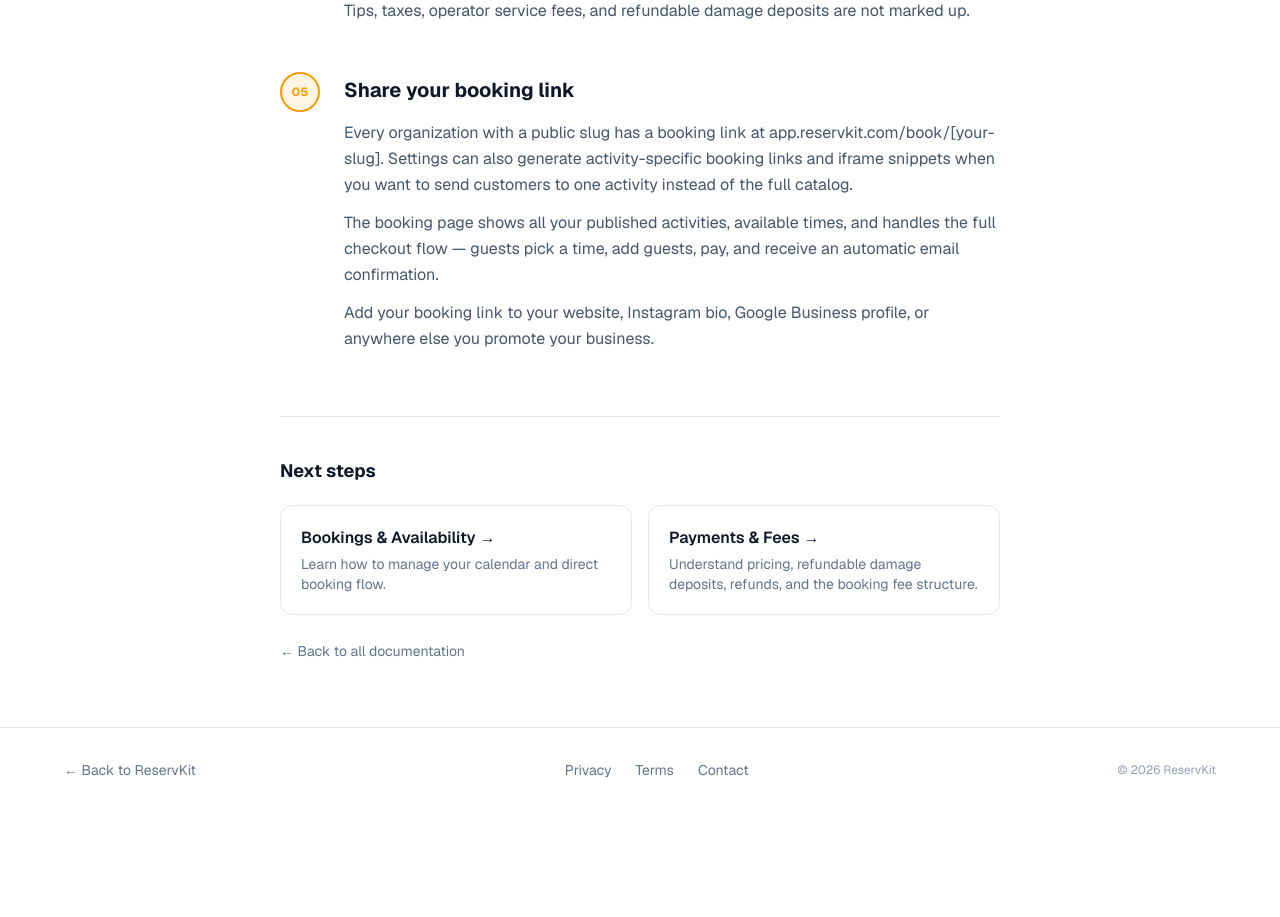
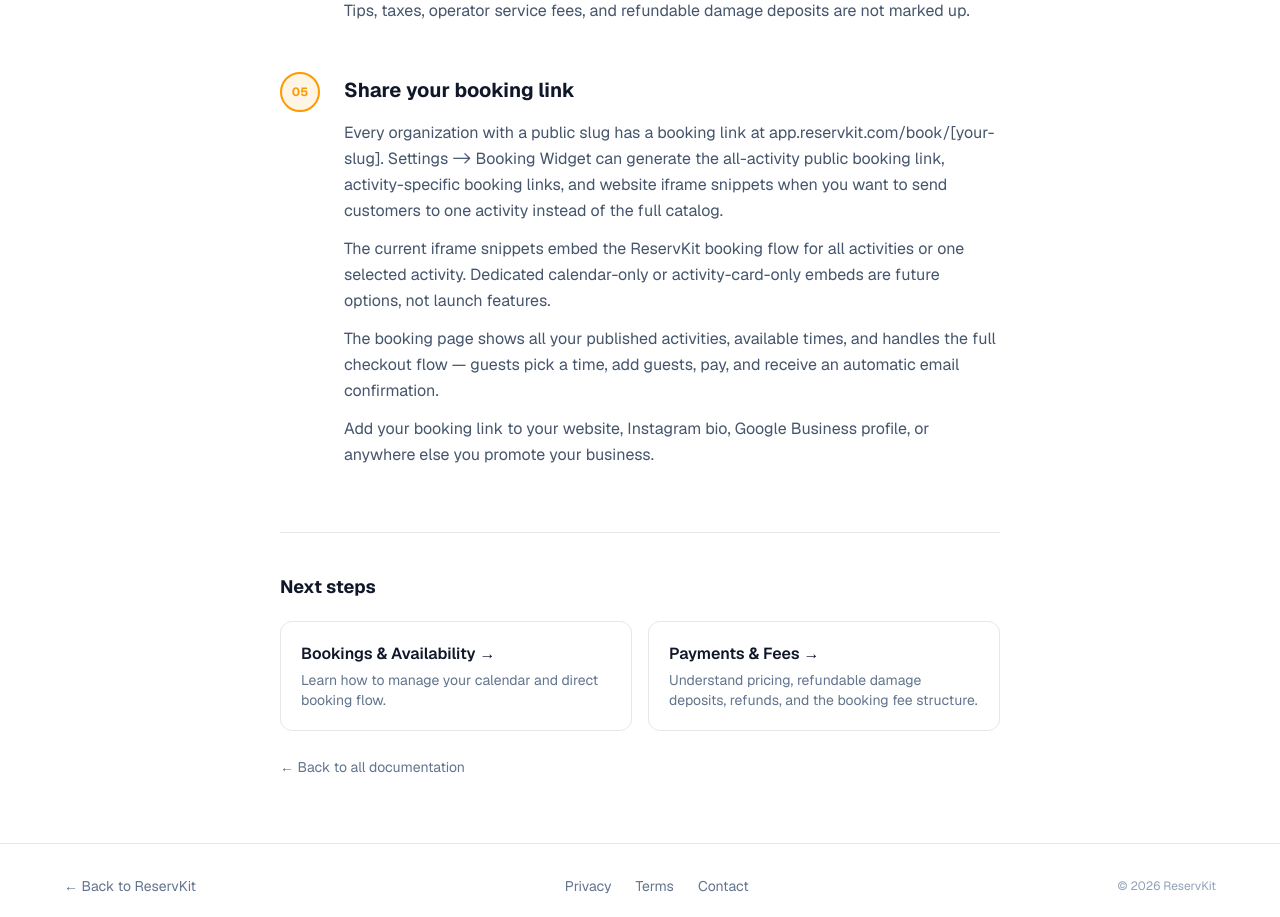
Before and after one commit to Cortana-Ops/reservkit-landing, a Next.js app: page /docs/getting-started in a window 1280 px wide. Shown: the part 1680-2597 px from the top of the page. Before the commit the page ends 2492 px from the top, so only its background shows below. Built offline with nearby package versions, Linux system fonts and the light colour scheme.

Commit message:
Clarify booking link embed docs

```diff
--- a/app/docs/getting-started/page.tsx
+++ b/app/docs/getting-started/page.tsx
@@ -62,7 +62,8 @@
     number: "05",
     title: "Share your booking link",
     content: [
-      "Every organization with a public slug has a booking link at app.reservkit.com/book/[your-slug]. Settings can also generate activity-specific booking links and iframe snippets when you want to send customers to one activity instead of the full catalog.",
+      "Every organization with a public slug has a booking link at app.reservkit.com/book/[your-slug]. Settings -> Booking Widget can generate the all-activity public booking link, activity-specific booking links, and website iframe snippets when you want to send customers to one activity instead of the full catalog.",
+      "The current iframe snippets embed the ReservKit booking flow for all activities or one selected activity. Dedicated calendar-only or activity-card-only embeds are future options, not launch features.",
       "The booking page shows all your published activities, available times, and handles the full checkout flow — guests pick a time, add guests, pay, and receive an automatic email confirmation.",
       "Add your booking link to your website, Instagram bio, Google Business profile, or anywhere else you promote your business.",
     ],
--- a/app/docs/page.tsx
+++ b/app/docs/page.tsx
@@ -30,8 +30,8 @@
     icon: CalendarDays,
     title: "Bookings & Availability",
     href: "/docs/bookings-availability",
-    description: "Manage your availability calendar, direct booking flow, and cancellation process.",
-    topics: ["Setting availability windows", "Managing time slots", "Handling cancellations", "Booking status overview", "Check-in process"],
+    description: "Manage your availability calendar, direct booking links, website iframe snippets, and cancellation process.",
+    topics: ["Setting availability windows", "Managing time slots", "All-activity and single-activity links", "Website iframe snippets", "Check-in process"],
   },
   {
     icon: CreditCard,
--- a/scripts/check-content.mjs
+++ b/scripts/check-content.mjs
@@ -243,6 +243,9 @@
   { file: "app/docs/payments/page.tsx", text: "tips, taxes, operator service fees, and" },
   { file: "app/lib/marketing.ts", text: "refundable damage deposits are not marked up" },
   { file: "app/docs/getting-started/page.tsx", text: "ReservKit collects the plan-based booking fee on the booking subtotal where applicable" },
+  { file: "app/docs/getting-started/page.tsx", text: "Settings -> Booking Widget can generate the all-activity public booking link" },
+  { file: "app/docs/getting-started/page.tsx", text: "activity-specific booking links, and website iframe snippets" },
+  { file: "app/docs/getting-started/page.tsx", text: "Dedicated calendar-only or activity-card-only embeds are future options, not launch features" },
   { file: "app/terms/page.tsx", text: "percentage of the eligible booking subtotal according to the active plan" },
   { file: "app/terms/page.tsx", text: "Last updated: August 2026" },
   { file: "app/terms/page.tsx", text: "Enterprise: custom pricing, custom volume, and signed agreement terms" },
@@ -264,6 +267,8 @@
   { file: "app/pricing/page.tsx", text: "equipment, and dynamic pricing" },
   { file: "app/docs/staff/page.tsx", text: "Team and staff tools are available on Starter and higher plans" },
   { file: "app/docs/page.tsx", text: "staff scheduling on Starter and higher plans" },
+  { file: "app/docs/page.tsx", text: "All-activity and single-activity links" },
+  { file: "app/docs/page.tsx", text: "Website iframe snippets" },
   { file: "app/docs/bookings-availability/page.tsx", text: "all-activity booking links and activity-specific booking links" },
   { file: "app/docs/bookings-availability/page.tsx", text: "iframe snippets" },
   { file: "app/docs/bookings-availability/page.tsx", text: "Dedicated calendar-only or activity-card-only embeds are future options" },
--- a/scripts/check-live.mjs
+++ b/scripts/check-live.mjs
@@ -31,7 +31,12 @@
 
 const sharedRequiredByRoute = {
   "/early-access": ["Request setup help", "reply within one business day"],
-  "/docs/getting-started": ["Free-first public signup", "plan-based booking fee"],
+  "/docs/getting-started": [
+    "Free-first public signup",
+    "plan-based booking fee",
+    "Settings -&gt; Booking Widget",
+    "Dedicated calendar-only or activity-card-only embeds are future options",
+  ],
   "/docs/payments": [
     "booking subtotal collected at checkout",
     "plan-based booking fee",
```
Also changed, not shown: 1 other file (tests, documents, lock files or other folders).
